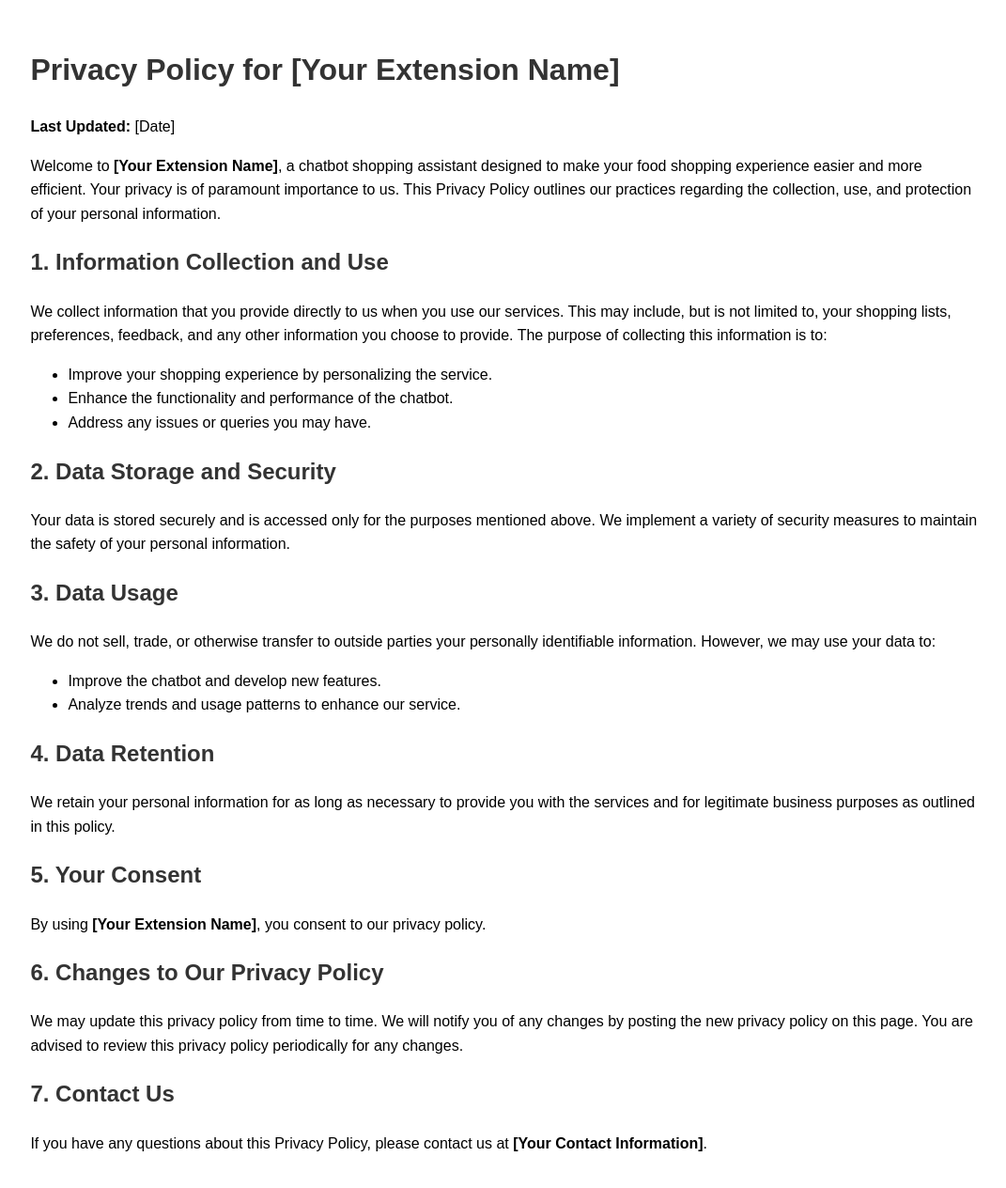
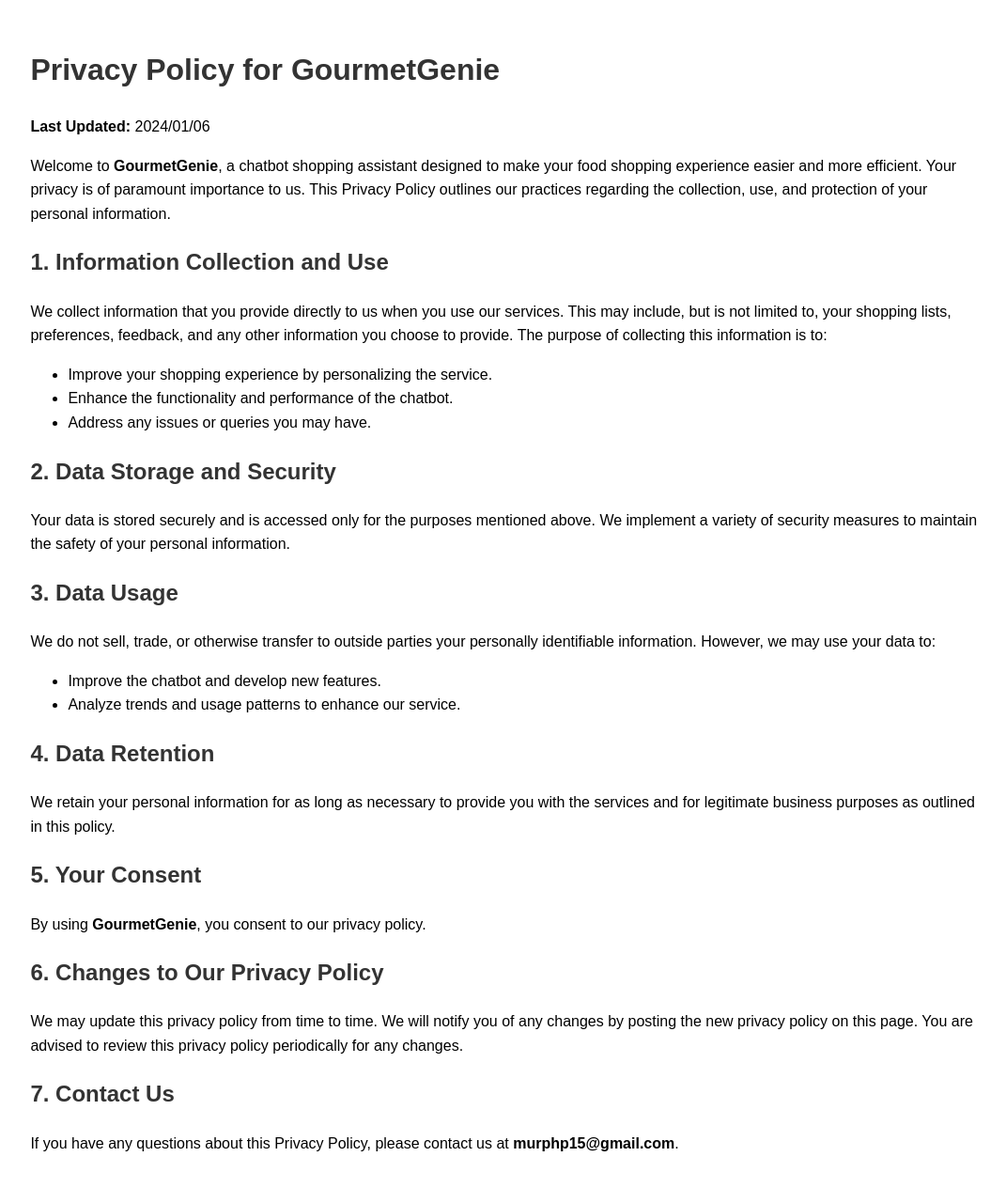
Before and after one commit to murphp15/gourmetGenieWebsite, a plain HTML site: page privacy_policy.html in a window 1280 px wide. Shown: the whole page at 94% size, without its empty margins (102-1173 px from the left). Drawn offline with Linux system fonts and the light colour scheme.

Commit message:
Update privacy_policy.html

```diff
--- a/privacy_policy.html
+++ b/privacy_policy.html
@@ -22,10 +22,10 @@
 </head>
 <body>
     <div class="container">
-        <h1>Privacy Policy for [Your Extension Name]</h1>
-        <p><strong>Last Updated:</strong> [Date]</p>
+        <h1>Privacy Policy for GourmetGenie</h1>
+        <p><strong>Last Updated:</strong> 2024/01/06</p>
 
-        <p>Welcome to <strong>[Your Extension Name]</strong>, a chatbot shopping assistant designed to make your food shopping experience easier and more efficient. Your privacy is of paramount importance to us. This Privacy Policy outlines our practices regarding the collection, use, and protection of your personal information.</p>
+        <p>Welcome to <strong>GourmetGenie</strong>, a chatbot shopping assistant designed to make your food shopping experience easier and more efficient. Your privacy is of paramount importance to us. This Privacy Policy outlines our practices regarding the collection, use, and protection of your personal information.</p>
 
         <h2>1. Information Collection and Use</h2>
         <p>We collect information that you provide directly to us when you use our services. This may include, but is not limited to, your shopping lists, preferences, feedback, and any other information you choose to provide. The purpose of collecting this information is to:</p>
@@ -49,13 +49,13 @@
         <p>We retain your personal information for as long as necessary to provide you with the services and for legitimate business purposes as outlined in this policy.</p>
 
         <h2>5. Your Consent</h2>
-        <p>By using <strong>[Your Extension Name]</strong>, you consent to our privacy policy.</p>
+        <p>By using <strong>GourmetGenie</strong>, you consent to our privacy policy.</p>
 
         <h2>6. Changes to Our Privacy Policy</h2>
         <p>We may update this privacy policy from time to time. We will notify you of any changes by posting the new privacy policy on this page. You are advised to review this privacy policy periodically for any changes.</p>
 
         <h2>7. Contact Us</h2>
-        <p>If you have any questions about this Privacy Policy, please contact us at <strong>[Your Contact Information]</strong>.</p>
+        <p>If you have any questions about this Privacy Policy, please contact us at <strong>murphp15@gmail.com</strong>.</p>
     </div>
 </body>
 </html>
```
